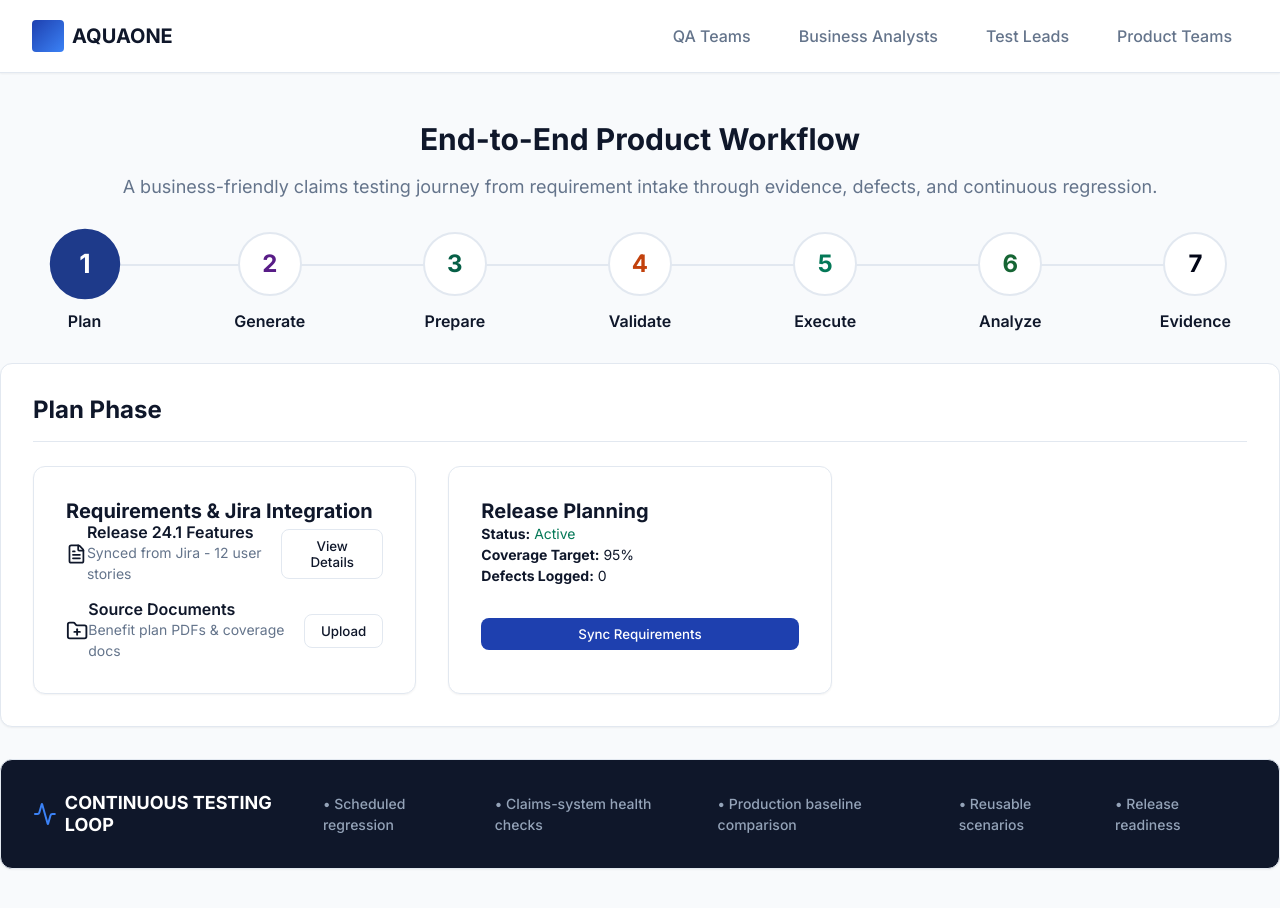
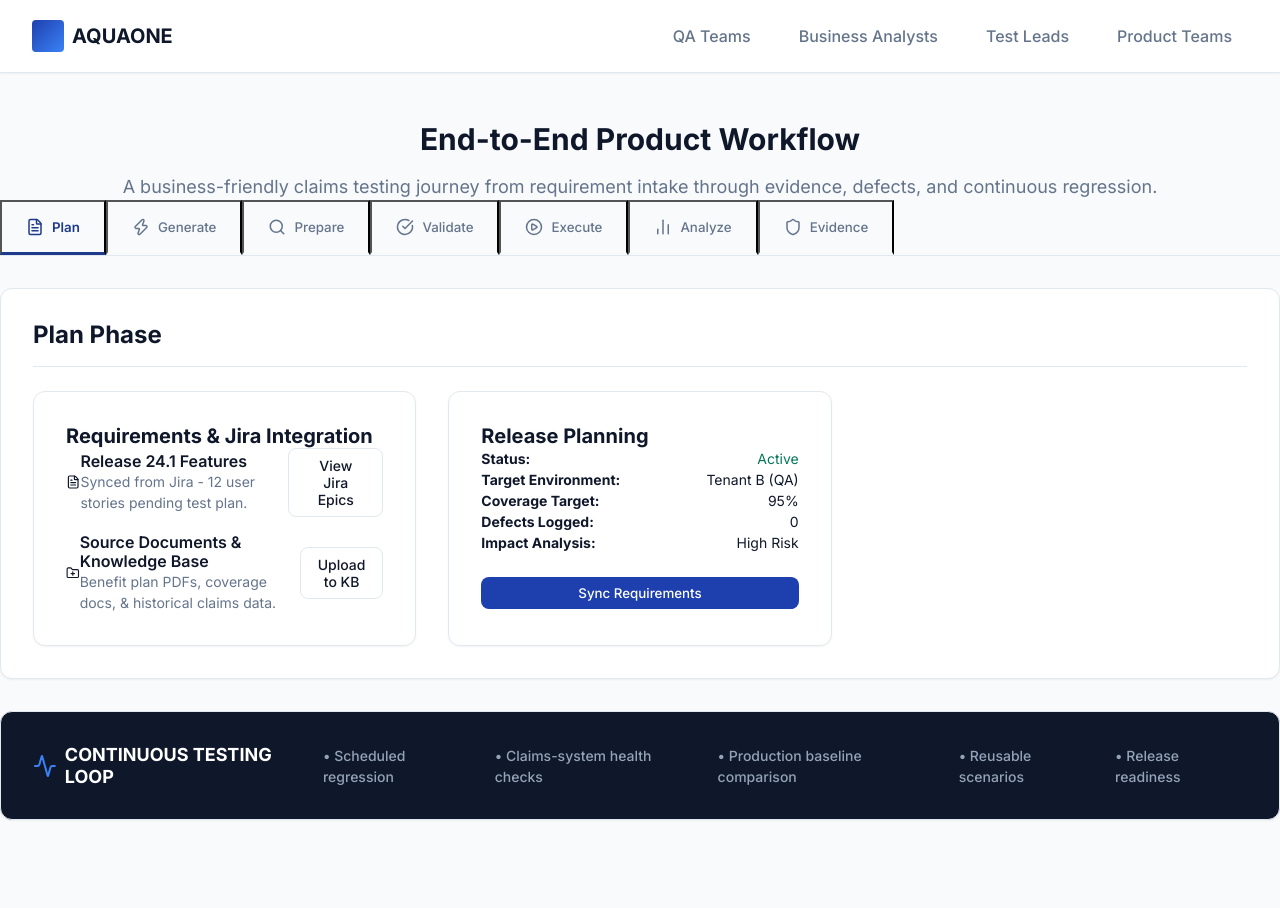
Before and after one commit to kouissar/hqa, a React (Vite) app: page / in a window 1280 px wide. Shown: the top 908 px of the page. After the commit the page ends 868 px from the top, so only its background shows below. Built offline with nearby package versions, Linux system fonts and the light colour scheme.

Commit message:
Update navigation to tabs and add capability details

```diff
--- a/src/App.jsx
+++ b/src/App.jsx
@@ -68,36 +68,36 @@ function App() {
           </p>
         </section>
 
-        {/* Workflow Stepper */}
-        <section className="workflow-stepper">
-          <div className="stepper-track"></div>
-          <div className="steps-container grid grid-cols-7 gap-4">
-            {WORKFLOW_STEPS.map((step, index) => {
+        {/* Workflow Tabs */}
+        <section className="workflow-tabs">
+          <div className="flex items-center justify-between border-b" style={{ borderColor: 'var(--border-color)', borderBottom: '1px solid var(--border-color)' }}>
+            <div className="flex overflow-x-auto w-full">
+              {WORKFLOW_STEPS.map((step) => {
                 const Icon = step.icon;
                 const isActive = activeStep === step.id;
                 return (
-                <div
+                  <button
                     key={step.id}
-                  className={`step-item ${isActive ? 'active' : ''}`}
+                    className={`tab-item flex items-center gap-2 ${isActive ? 'active' : ''}`}
                     onClick={() => setActiveStep(step.id)}
-                >
-                  <div
-                    className="step-icon-wrapper flex items-center justify-center"
                     style={{
-                      backgroundColor: isActive ? step.color : 'var(--color-surface)',
-                      borderColor: isActive ? step.color : 'var(--border-color)',
-                      color: isActive ? 'white' : step.color,
-                      boxShadow: isActive ? '0 0 15px ' + step.color + '40' : 'none'
+                      padding: '1rem 1.5rem',
+                      borderBottom: isActive ? `3px solid ${step.color}` : '3px solid transparent',
+                      color: isActive ? step.color : 'var(--color-text-muted)',
+                      fontWeight: isActive ? '600' : '500',
+                      backgroundColor: isActive ? `${step.color}0A` : 'transparent',
+                      transition: 'all var(--transition-fast)',
+                      flex: 1,
+                      justifyContent: 'center',
+                      outline: 'none'
                     }}
                   >
-                    <span className="step-number">{index + 1}</span>
-                  </div>
-                  <div className="step-label-container text-center" style={{ marginTop: '1rem' }}>
-                    <h3 className="font-semibold text-base">{step.label}</h3>
-                  </div>
-                </div>
+                    <Icon size={18} />
+                    <span>{step.label}</span>
+                  </button>
                 );
               })}
+            </div>
           </div>
         </section>
 
--- a/src/components/views/ExecuteView.jsx
+++ b/src/components/views/ExecuteView.jsx
@@ -11,26 +11,24 @@ export default function ExecuteView() {
         </button>
       </div>
 
-      <div className="grid grid-cols-2 gap-8">
+      <div className="grid grid-cols-2 gap-8 mb-6">
         <div className="card">
-          <h4 className="font-bold mb-4">Submission Configuration</h4>
-          <div className="flex-col gap-4">
-            <div>
-              <label className="text-sm font-semibold text-muted block mb-1">Target Adjudication Platform</label>
-              <select className="w-full p-2 border rounded" style={{ borderColor: 'var(--border-color)' }}>
-                <option>Phase 1: Facets</option>
-                <option>Phase 1: QNXT</option>
-                <option>Later: HealthEdge</option>
-                <option>Later: Epic</option>
-              </select>
+          <h4 className="font-bold mb-4">Platform Orchestration & Services</h4>
+          <div className="grid grid-cols-2 gap-3 text-sm">
+             <div className="p-2 border rounded text-center"><span className="font-semibold text-primary block">Workflow & Rules</span>Active</div>
+             <div className="p-2 border rounded text-center"><span className="font-semibold text-primary block">Tenant Management</span>Tenant B Isolated</div>
+             <div className="p-2 border rounded text-center"><span className="font-semibold text-primary block">Synthetic Data</span>12 Claims Built</div>
+             <div className="p-2 border rounded text-center"><span className="font-semibold text-primary block">Knowledge Base</span>Synced</div>
           </div>
-            <div>
-              <label className="text-sm font-semibold text-muted block mb-1">Submission Method</label>
-              <select className="w-full p-2 border rounded" style={{ borderColor: 'var(--border-color)' }}>
-                <option>REST / FHIR APIs</option>
-                <option>837 File Drop</option>
-                <option>Queues / Events</option>
-              </select>
+        </div>
+
+        <div className="card">
+          <h4 className="font-bold mb-4">Standard Integration Layer</h4>
+          <div className="flex-col gap-3 text-sm">
+            <div className="flex justify-between border-b pb-2"><span>Target Platform:</span> <strong>Phase 1: Facets</strong></div>
+            <div className="flex justify-between border-b pb-2"><span>Submission Method:</span> <strong>REST / FHIR APIs</strong></div>
+            <div className="flex justify-between border-b pb-2"><span>Inbound Routing:</span> <strong>Tenant-specific Adapters</strong></div>
+            <div className="flex justify-between pb-2"><span>Outbound Results:</span> <strong>Queues / Events</strong></div>
           </div>
         </div>
       </div>
@@ -46,8 +44,7 @@ export default function ExecuteView() {
               <span className="font-bold">Facets</span>
             </div>
          </div>
-           <p className="text-muted mt-4 text-center">Ready to submit 12 synthesized claims to target platform.</p>
-        </div>
+         <p className="text-muted mt-4 text-center">Ready to orchestrate submission of 12 synthesized claims to target platform.</p>
       </div>
     </div>
   );
--- a/src/components/views/PlanView.jsx
+++ b/src/components/views/PlanView.jsx
@@ -8,37 +8,39 @@ export default function PlanView() {
         <div className="card col-span-2">
           <h3 className="text-xl font-bold mb-4">Requirements & Jira Integration</h3>
           <div className="flex-col gap-4">
-            <div className="flex justify-between items-center p-4 border rounded" style={{ borderColor: 'var(--border-color)' }}>
+            <div className="flex justify-between items-center p-4 border rounded hover:border-primary transition-colors cursor-pointer" style={{ borderColor: 'var(--border-color)' }}>
               <div className="flex items-center gap-3">
                 <FileText className="text-primary" />
                 <div>
                   <h4 className="font-semibold">Release 24.1 Features</h4>
-                  <p className="text-sm text-muted">Synced from Jira - 12 user stories</p>
+                  <p className="text-sm text-muted">Synced from Jira - 12 user stories pending test plan.</p>
                 </div>
               </div>
-              <button className="btn btn-outline">View Details</button>
+              <button className="btn btn-outline text-sm">View Jira Epics</button>
             </div>
-            <div className="flex justify-between items-center p-4 border rounded" style={{ borderColor: 'var(--border-color)', marginTop: '1rem' }}>
+            <div className="flex justify-between items-center p-4 border rounded hover:border-primary transition-colors cursor-pointer" style={{ borderColor: 'var(--border-color)', marginTop: '1rem' }}>
               <div className="flex items-center gap-3">
                 <FolderPlus className="text-primary" />
                 <div>
-                  <h4 className="font-semibold">Source Documents</h4>
-                  <p className="text-sm text-muted">Benefit plan PDFs & coverage docs</p>
+                  <h4 className="font-semibold">Source Documents & Knowledge Base</h4>
+                  <p className="text-sm text-muted">Benefit plan PDFs, coverage docs, & historical claims data.</p>
                 </div>
               </div>
-              <button className="btn btn-outline">Upload</button>
+              <button className="btn btn-outline text-sm">Upload to KB</button>
             </div>
           </div>
         </div>
 
         <div className="card">
           <h3 className="text-xl font-bold mb-4">Release Planning</h3>
-          <div className="flex-col gap-2">
-            <p className="text-sm"><strong>Status:</strong> <span style={{ color: 'var(--color-step-execute)' }}>Active</span></p>
-            <p className="text-sm"><strong>Coverage Target:</strong> 95%</p>
-            <p className="text-sm"><strong>Defects Logged:</strong> 0</p>
+          <div className="flex-col gap-3">
+            <p className="text-sm flex justify-between"><strong>Status:</strong> <span style={{ color: 'var(--color-step-execute)' }}>Active</span></p>
+            <p className="text-sm flex justify-between"><strong>Target Environment:</strong> <span>Tenant B (QA)</span></p>
+            <p className="text-sm flex justify-between"><strong>Coverage Target:</strong> <span>95%</span></p>
+            <p className="text-sm flex justify-between"><strong>Defects Logged:</strong> <span>0</span></p>
+            <p className="text-sm flex justify-between"><strong>Impact Analysis:</strong> <span className="text-orange-600">High Risk</span></p>
 
-            <div style={{ marginTop: '2rem' }}>
+            <div style={{ marginTop: '1.5rem' }}>
               <button className="btn btn-primary" style={{ width: '100%' }}>Sync Requirements</button>
             </div>
           </div>
--- a/src/components/views/ValidateView.jsx
+++ b/src/components/views/ValidateView.jsx
@@ -9,26 +9,29 @@ export default function ValidateView() {
         <button className="btn btn-primary">Run Validation Suite</button>
       </div>
 
-      <div className="grid grid-cols-3 gap-6">
-        <div className="card text-center flex-col items-center justify-center">
-          <ShieldCheck size={48} color="var(--color-step-execute)" style={{ marginBottom: '1rem' }} />
-          <h4 className="text-lg font-bold">HIPAA Compliance</h4>
-          <p className="text-sm text-muted">All claims meet standard requirements.</p>
-          <span className="text-green-600 font-bold mt-2">100% Passed</span>
+      <div className="grid grid-cols-4 gap-6">
+        <div className="card text-center flex-col items-center justify-center p-4">
+          <ShieldCheck size={40} color="var(--color-step-execute)" style={{ marginBottom: '1rem' }} />
+          <h4 className="text-md font-bold">HIPAA Compliance</h4>
+          <span className="text-green-600 font-bold mt-2 text-sm">100% Passed</span>
         </div>
 
-        <div className="card text-center flex-col items-center justify-center">
-          <CheckCircle size={48} color="var(--color-step-execute)" style={{ marginBottom: '1rem' }} />
-          <h4 className="text-lg font-bold">837 Structure</h4>
-          <p className="text-sm text-muted">Segment-level preparation validated.</p>
-          <span className="text-green-600 font-bold mt-2">100% Passed</span>
+        <div className="card text-center flex-col items-center justify-center p-4">
+          <CheckCircle size={40} color="var(--color-step-execute)" style={{ marginBottom: '1rem' }} />
+          <h4 className="text-md font-bold">837 Structure</h4>
+          <span className="text-green-600 font-bold mt-2 text-sm">100% Passed</span>
         </div>
 
-        <div className="card text-center flex-col items-center justify-center">
-          <AlertTriangle size={48} color="var(--color-step-validate)" style={{ marginBottom: '1rem' }} />
-          <h4 className="text-lg font-bold">Payer Specific Rules</h4>
-          <p className="text-sm text-muted">Custom business rules check.</p>
-          <span className="text-orange-600 font-bold mt-2">2 Warnings</span>
+        <div className="card text-center flex-col items-center justify-center p-4">
+          <AlertTriangle size={40} color="var(--color-step-validate)" style={{ marginBottom: '1rem' }} />
+          <h4 className="text-md font-bold">Payer Specific Rules</h4>
+          <span className="text-orange-600 font-bold mt-2 text-sm">2 Warnings</span>
+        </div>
+
+        <div className="card text-center flex-col items-center justify-center p-4">
+          <ShieldCheck size={40} color="var(--color-step-execute)" style={{ marginBottom: '1rem' }} />
+          <h4 className="text-md font-bold">Test Management</h4>
+          <span className="text-green-600 font-bold mt-2 text-sm">Regression Suites Linked</span>
         </div>
       </div>
 
```
Also changed, not shown: src/components/views/GenerateView.jsx (+54 -14 lines), src/components/views/PrepareView.jsx (+13 -7 lines). Lines whose indentation alone changed are shown as unchanged.
